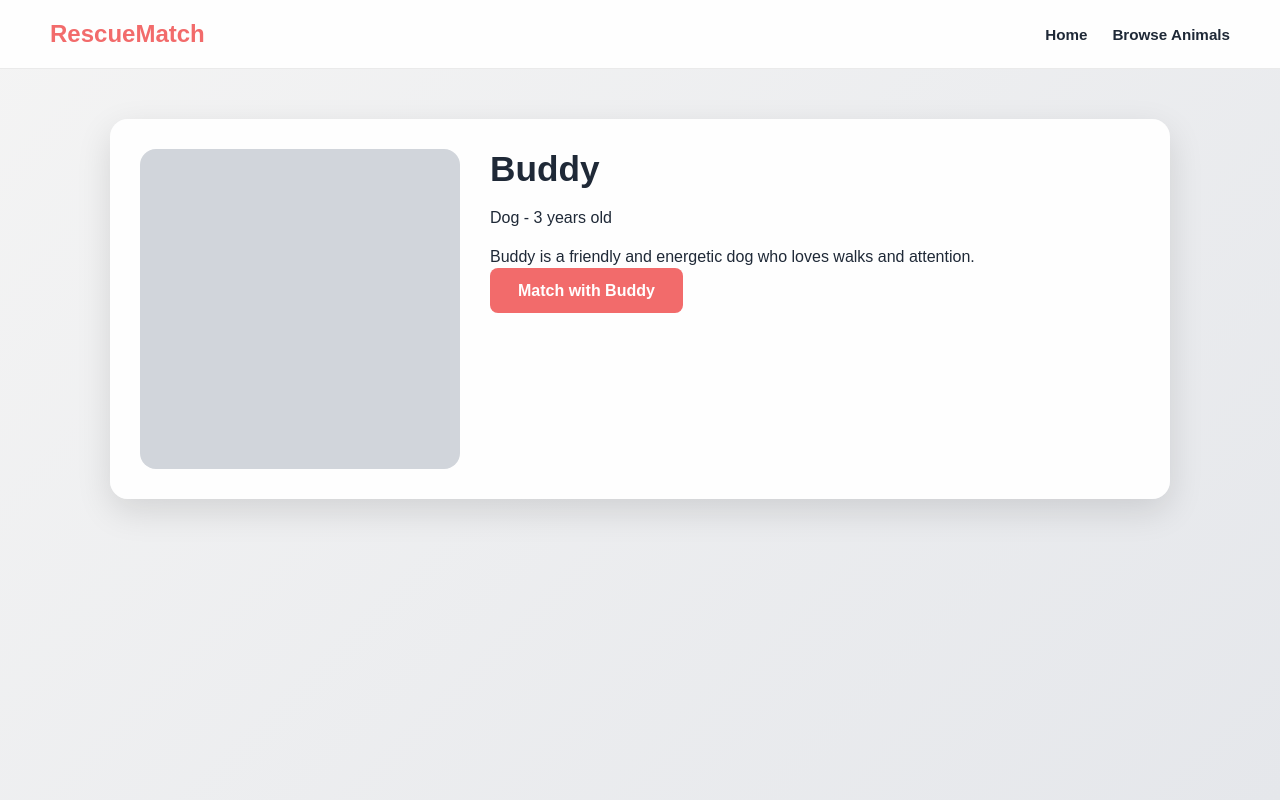
After one commit to Luke-Smith92/RescueMatch, a Flask app: page /animal/1 in a window 1280 px wide. The commit adds this page. Run offline with Flask 3, Linux system fonts and the light colour scheme.

Commit message:
Added animal details page with dynamic routing and match feature to reveal rescue contact information

```diff
--- a/app.py
+++ b/app.py
@@ -16,5 +16,15 @@ def browse():
     pets = load_pets()
     return render_template("browse.html", pets=pets)
 
+@app.route("/animal/<int:pet_id>")
+def animal_detail(pet_id):
+    pets = load_pets()
+
+    for pet in pets:
+        if pet["id"] == pet_id:
+            return render_template("animal.html", pet=pet)
+
+    return "Pet not found"
+
 if __name__ == "__main__":
     app.run(debug=True)
--- a/data/pets.json
+++ b/data/pets.json
@@ -1,5 +1,34 @@
 [
-  {"name": "Buddy", "type": "Dog", "age": 3},
-  {"name": "Mittens", "type": "Cat", "age": 2},
-  {"name": "Charlie", "type": "Dog", "age": 5}
-]
+    {
+    "id": 1,
+    "name": "Buddy",
+    "type": "Dog",
+    "age": 3,
+    "description": "Buddy is a friendly and energetic dog who loves walks and attention.",
+    "rescue_name": "Happy Tails Rescue",
+    "location": "Manchester",
+    "email": "contact@happytails.org",
+    "phone": "01234 567890"
+  },
+  {
+    "id": 2,
+    "name": "Mittens",
+    "type": "Cat",
+    "age": 2,
+    "description": "Mittens is a calm indoor cat who enjoys quiet spaces and cosy naps.",
+    "rescue_name": "Paws Haven",
+    "location": "Leeds",
+    "email": "info@pawshaven.org",
+    "phone": "01132 456789"
+  },
+  {
+    "id": 3,
+    "name": "Charlie",
+    "type": "Dog",
+    "age": 5,
+    "description": "Charlie is a loyal older dog looking for a loving forever home.",
+    "rescue_name": "Second Chance Rescue",
+    "location": "Liverpool",
+    "email": "hello@secondchance.org",
+    "phone": "01514 123456"
+  }]
--- a/static/style.css
+++ b/static/style.css
@@ -175,3 +175,57 @@ body {
     border-radius: 50%;
     box-shadow: 0 0 0 4px #e5e7eb;
 }
+.details-page {
+    max-width: 1100px;
+    margin: 0 auto;
+    padding: 50px 20px;
+}
+
+.details-card {
+    display: flex;
+    gap: 30px;
+    align-items: flex-start;
+    background: rgba(255, 255, 255, 0.96);
+    border-radius: 18px;
+    padding: 30px;
+    box-shadow: 0 12px 35px rgba(0, 0, 0, 0.12);
+}
+
+.details-image-placeholder {
+    width: 320px;
+    height: 320px;
+    background: #d1d5db;
+    border-radius: 16px;
+    flex-shrink: 0;
+}
+
+.details-content {
+    flex: 1;
+}
+
+.details-content h1 {
+    font-size: 2.2rem;
+    margin-bottom: 15px;
+}
+
+.details-content h2 {
+    margin-top: 25px;
+    margin-bottom: 10px;
+    font-size: 1.4rem;
+}
+
+.details-content p {
+    margin-bottom: 12px;
+    line-height: 1.7;
+}
+
+@media (max-width: 768px) {
+    .details-card {
+        flex-direction: column;
+    }
+
+    .details-image-placeholder {
+        width: 100%;
+        height: 250px;
+    }
+}
--- /dev/null
+++ b/templates/animal.html
@@ -0,0 +1,36 @@
+<!DOCTYPE html>
+<html lang="en">
+<head>
+    <meta charset="UTF-8">
+    <meta name="viewport" content="width=device-width, initial-scale=1.0">
+    <title>{{ pet.name }} - RescueMatch</title>
+    <link rel="stylesheet" href="{{ url_for('static', filename='style.css') }}">
+</head>
+<body>
+    <header class="navbar">
+        <div class="logo">RescueMatch</div>
+
+        <nav class="nav-links">
+            <a href="/">Home</a>
+            <a href="/browse">Browse Animals</a>
+        </nav>
+    </header>
+
+    <main class="details-page">
+        <div class="details-card">
+            <div class="details-image-placeholder"></div>
+
+            <div class="details-content">
+                <h1>{{ pet.name }}</h1>
+                <p>{{ pet.type }} - {{ pet.age }} years old</p>
+
+                <p>{{ pet.description }}</p>
+
+                <a href="#" class="btn primary-btn">
+                    Match with {{ pet.name }}
+                </a>
+            </div>
+        </div>
+    </main>
+</body>
+</html>
```
Also changed, not shown: templates/browse.html (+7 -1 lines).
